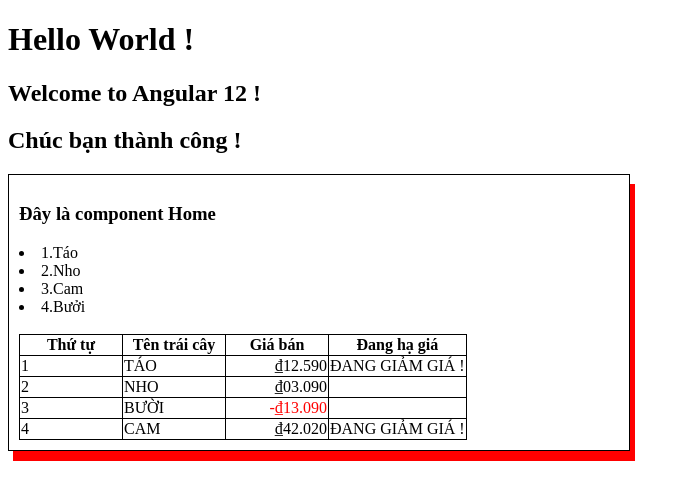
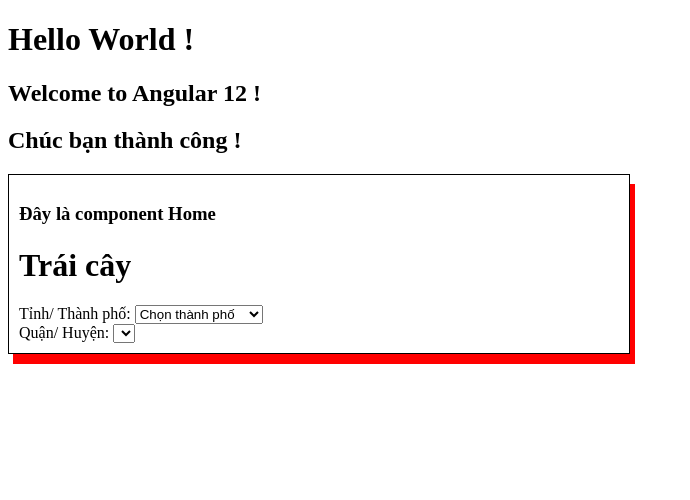
Before and after one commit to TranTienDe/Angular12, an Angular app: page / in a window 1280 px wide. Shown: the top 500 px of the page, without its empty margins (0-690 px from the left). Built offline with nearby package versions, Linux system fonts and the light colour scheme.

Commit message:
*ngFor combobox

```diff
--- a/src/app/home/home.component.html
+++ b/src/app/home/home.component.html
@@ -1,10 +1,11 @@
 <div class="clsTest">
   <h3>Đây là component Home</h3>
-  <div *ngFor="let trai of traiCayList; let i = index">
+  <h1>Trái cây</h1>
+  <!-- <div *ngFor="let trai of traiCayList; let i = index">
     <li>{{ i + 1 }}.{{ trai }}</li>
   </div>
-  <br />
-  <table class="table">
+  <br /> -->
+  <!-- <table class="table">
     <tr>
       <th>Thứ tự</th>
       <th>Tên trái cây</th>
@@ -23,6 +24,20 @@
         <span>{{ trai.haGia | onSale | uppercase }}</span>
       </td>
     </tr>
-  </table>
+  </table> -->
+
+  Tỉnh/ Thành phố:
+  <select name="" id="" (change)="onChange($event)">
+    <option *ngFor="let data of vietnamData">
+      {{ data.city }}
+    </option>
+  </select>
+
+  <br />
+
+  Quận/ Huyện:
+  <select id="district">
+    <option *ngFor="let district of districts">{{ district }}</option>
+  </select>
 
 </div>
--- a/src/app/home/home.component.ts
+++ b/src/app/home/home.component.ts
@@ -16,12 +16,44 @@ export class HomeComponent implements OnInit {
     { ten: 'Cam', gia: 42.02, haGia: true }
   ];
 
+  public districts: string[] = [];
+  public vietnamData = [
+    { city: 'Chọn thành phố', district: [] },
+    {
+      city: 'An Giang', district: [
+        'Thành phố Long Xuyên',
+        'Thành phố Châu Đốc',
+        'Thị xã Tân Châu'
+      ]
+    },
+    {
+      city: 'Bà Rịa - Vũng tàu',
+      district: [
+        'Thành phố vũng tàu',
+        'Thị xã Bà Rịa'
+      ]
+    }
+  ];
+
   constructor() { }
 
   public ngOnInit(): void {
     console.log('Trái cây = ', this.traiCayList);
   }
 
+  public onChange(event: any): void {
+    const city = event.target.value;
+    console.log('event: ', city);
 
+    //Cách 1
+    // const searchItem = this.vietnamData.filter(item => item.city === city);
+    // if(searchItem){
+    //   this.districts = searchItem[0].district;
+    // }
+
+    //cách 2
+    this.districts = this.vietnamData.find(item => item.city === city)?.district || [];
+
+  }
 
 }
```
